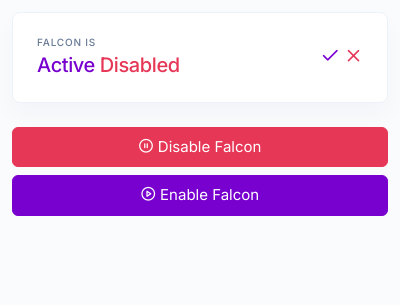
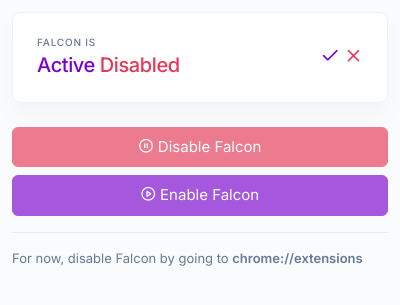
Before and after one commit to RishabSwift/Falcon, a browser extension: page popup.html in a window 400 px wide. Shown: the part 155-460 px from the top of the page. Drawn offline with Linux system fonts and the light colour scheme; no server answers; files whose address does not match are found by name.

```diff
--- a/popup.html
+++ b/popup.html
@@ -12,7 +12,7 @@
     <style>
         body {
             font-family: 'Inter', sans-serif !important;
-            min-width: 220px;
+            min-width: 230px;
             min-height: 550px;
             font-size: 1em !important;
         }
@@ -55,12 +55,15 @@
         </div>
     </div>
 
-    <button id="disable-button" class="btn btn-danger btn-block">
+    <button id="disable-button"  disabled class="btn btn-danger btn-block">
         <i class="fe fe-pause-circle"></i> Disable Falcon
     </button>
-    <button id="enable-button" class="btn btn-primary btn-block">
+    <button id="enable-button" disabled  class="btn btn-primary btn-block">
         <i class="fe fe-play-circle"></i> Enable Falcon
     </button>
+    <hr>
+    <small class="mt-3 text-muted">For now, disable Falcon by going to
+        <strong>chrome://extensions</strong></small>
 
     <div class="mt-3 " id="message">
 
```
Also changed, not shown: custom.js (+15 -0 lines), foreground.js (line endings or trailing spaces), manifest.json.
